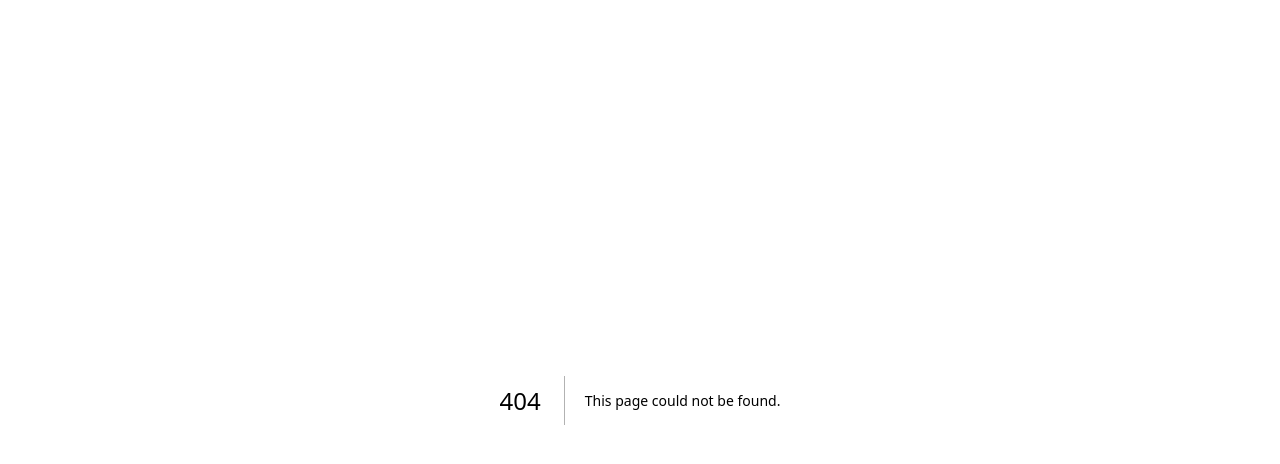
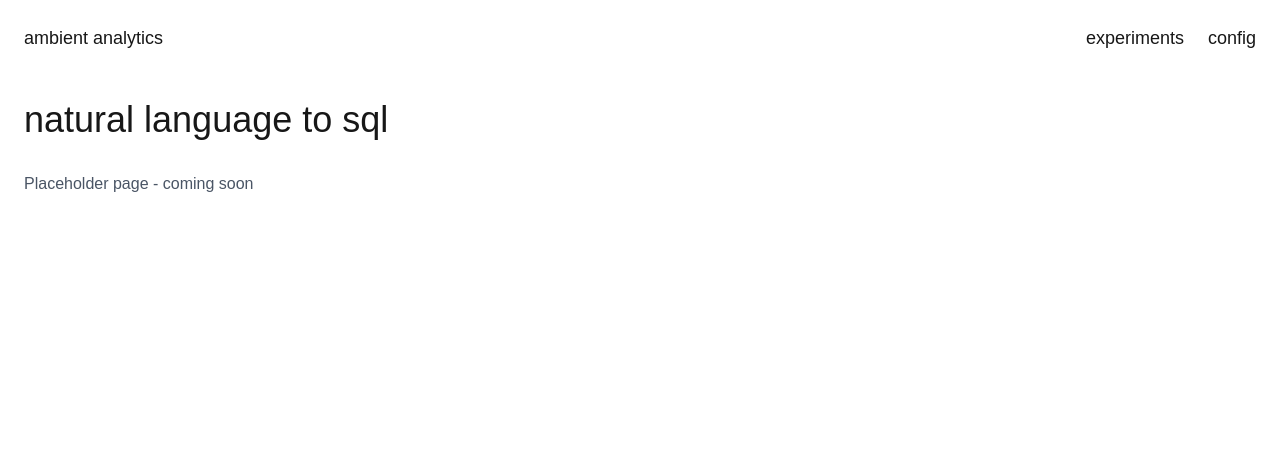
Before and after one commit to genesisdayrit/ambient-analytics, a Next.js app in the folder experiments/: page /experiments/natural-language-to-sql in a window 1280 px wide. Before the commit this address had no page. Shown: the top 464 px of the page. Built offline with nearby package versions, Linux system fonts and the light colour scheme.

Commit message:
feat: add placeholder natural language to sql page

```diff
--- /dev/null
+++ b/experiments/src/app/experiments/natural-language-to-sql/page.tsx
@@ -0,0 +1,25 @@
+import Link from "next/link";
+
+export default function NaturalLanguageToSQL() {
+  return (
+    <div className="min-h-screen">
+      <nav className="flex items-center justify-between p-6">
+        <Link href="/" className="text-lg hover:opacity-70 transition-opacity">
+          ambient analytics
+        </Link>
+        <div className="flex gap-6">
+          <Link href="/experiments" className="text-lg hover:opacity-70 transition-opacity">
+            experiments
+          </Link>
+          <Link href="/config" className="text-lg hover:opacity-70 transition-opacity">
+            config
+          </Link>
+        </div>
+      </nav>
+      <div className="p-6">
+        <h1 className="text-4xl mb-8">natural language to sql</h1>
+        <p className="text-gray-600 dark:text-gray-400">Placeholder page - coming soon</p>
+      </div>
+    </div>
+  );
+}
--- a/experiments/src/app/experiments/page.tsx
+++ b/experiments/src/app/experiments/page.tsx
@@ -1,9 +1,9 @@
 import Link from "next/link";
 
 const experiments = [
-  { id: 1, title: "connect to db", href: "/experiments/connect-to-db" },
-  { id: 2, title: "SQL Generation", href: "/experiments/sql-generation" },
-  { id: 3, title: "SQL to Visual", href: "/experiments/sql-to-visual" },
+  { id: 1, title: "connect to db" },
+  { id: 2, title: "natural language to sql", href: "/experiments/natural-language-to-sql" },
+  { id: 3, title: "SQL to Visual" },
 ];
 
 export default function Experiments() {
@@ -25,14 +25,30 @@ export default function Experiments() {
       <div className="p-6">
         <h1 className="text-4xl mb-8">experiments</h1>
         <div className="grid grid-cols-1 md:grid-cols-2 lg:grid-cols-3 xl:grid-cols-4 gap-4 max-w-7xl">
-          {experiments.map((experiment) => (
-            <div
-              key={experiment.id}
-              className="border border-gray-300 dark:border-gray-700 rounded-lg p-6 hover:border-gray-400 dark:hover:border-gray-600 transition-colors cursor-pointer"
-            >
-              <h3 className="text-lg">{experiment.title}</h3>
-            </div>
-          ))}
+          {experiments.map((experiment) => {
+            const className = "border border-gray-300 dark:border-gray-700 rounded-lg p-6 hover:border-gray-400 dark:hover:border-gray-600 transition-colors block";
+
+            if (experiment.href) {
+              return (
+                <Link
+                  key={experiment.id}
+                  href={experiment.href}
+                  className={`${className} cursor-pointer`}
+                >
+                  <h3 className="text-lg">{experiment.title}</h3>
+                </Link>
+              );
+            }
+
+            return (
+              <div
+                key={experiment.id}
+                className={className}
+              >
+                <h3 className="text-lg">{experiment.title}</h3>
+              </div>
+            );
+          })}
         </div>
       </div>
     </div>
```
